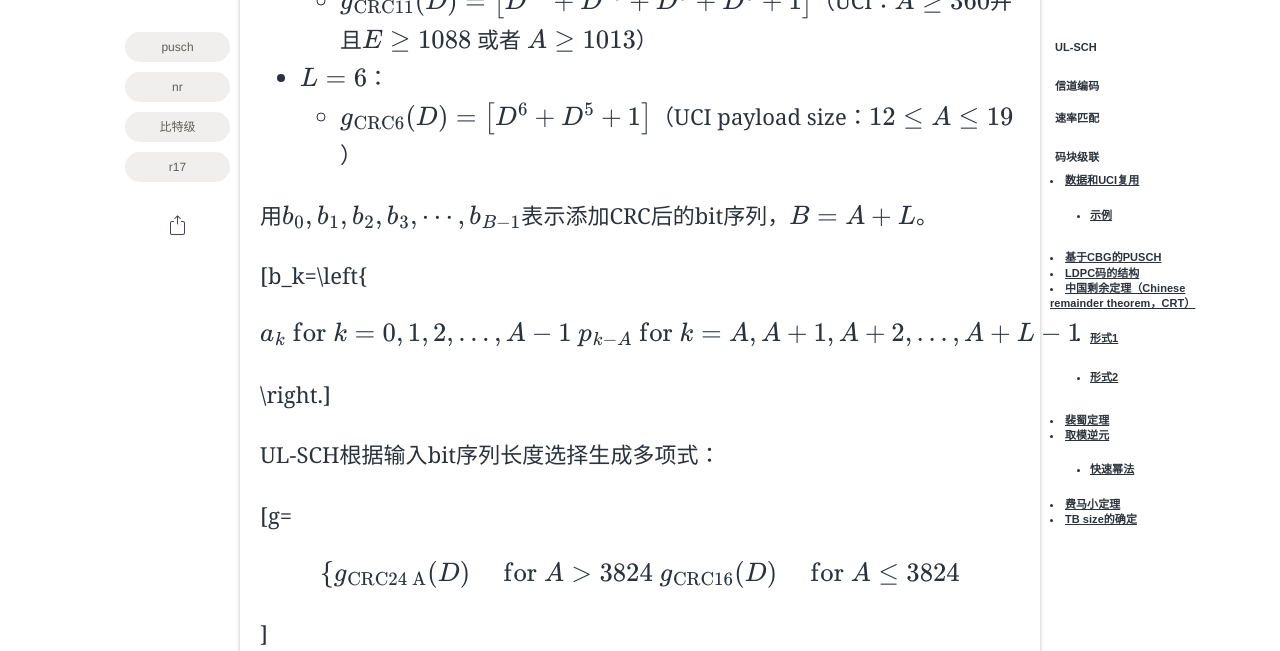
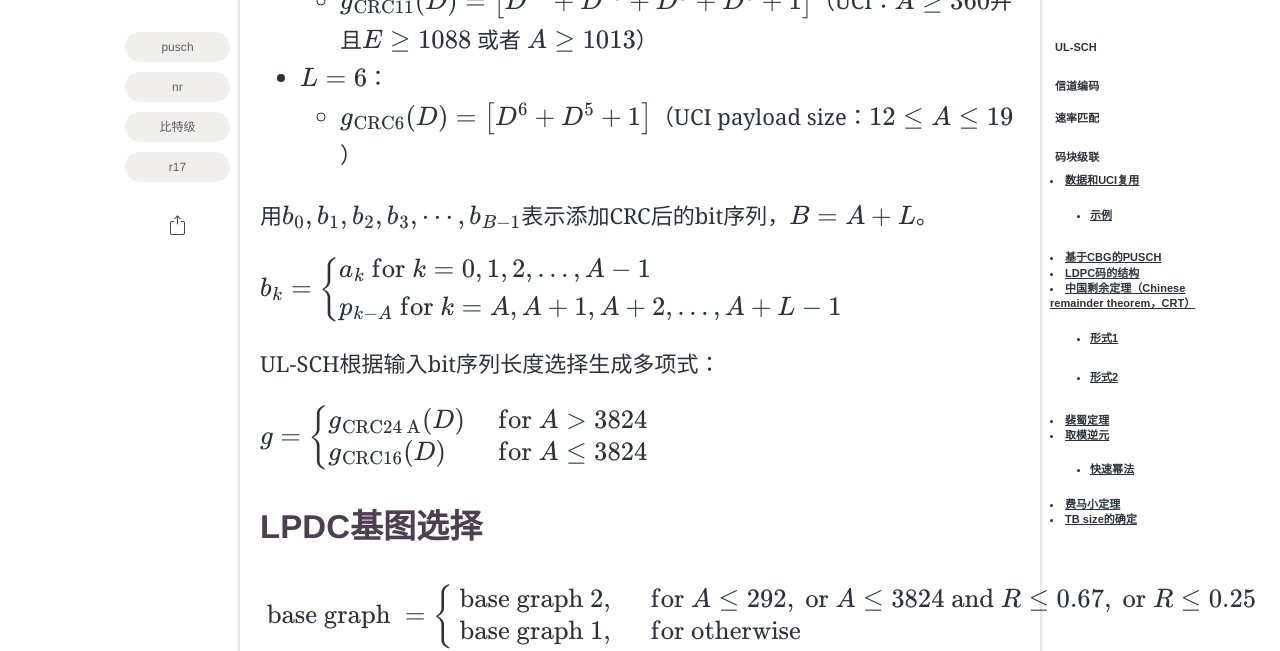
Before and after one commit to Monkey-D-Dragon/Monkey-D-Dragon.github.io, a Jekyll site: the page built from _posts/2023-03-28-NR-PUSCH比特级.md, in a window 1280 px wide and 1400 px high, scrolled down 1878 px, cut to the strip 0-651 px from the top of the window. Built offline with Jekyll 4.4.1, drawn with Linux system fonts in a browser that asks for light colours; some web fonts are replaced; formulas are drawn with MathJax 3; some of the changed text lies outside the part shown.

Commit message:
Update 2023-03-28-NR-PUSCH比特级.md

```diff
--- a/_posts/2023-03-28-NR-PUSCH比特级.md
+++ b/_posts/2023-03-28-NR-PUSCH比特级.md
@@ -50,20 +50,20 @@ toc: yes # leave empty or erase for no TOC
 
 用$b_0, b_1, b_2, b_3, \cdots, b_{B-1}$表示添加CRC后的bit序列，$B=A+L$。
 
-$$
+\$$
 b_k=\left\{\begin{array}{l}a_k \text { for } k=0,1,2, \ldots, A-1 \\ p_{k-A} \text { for } k=A, A+1, A+2, \ldots, A+L-1\end{array}\right.
 $$
 
 UL-SCH根据输入bit序列长度选择生成多项式：
 
-$$
+\$$
 g= \begin{cases}g_{\mathrm{CRC} 24 \mathrm{~A}}(D) & \text { for } A>3824 \\ g_{\mathrm{CRC} 16}(D) & \text { for } A \leq 3824\end{cases}
 $$
 
 
 ## LPDC基图选择
 
-$$
+\$$
 \text { base graph }= \begin{cases}\text { base graph 2, } & \text { for } A \leq 292, \text { or } A \leq 3824 \text { and } R \leq 0.67, \text { or } R \leq 0.25 \\ \text { base graph } 1, & \text { for otherwise }\end{cases}
 $$
 
@@ -145,7 +145,7 @@ LPDC的速率匹配包括比特选择和比特交织。比特交织是为了对
 
 	每个码块信道编码后包含超量的校验比特。这样根据实际可传输的比特数$G$，决定每个码块可用的比特数，按照下面公式平均分配：
 
-	$$
+	\$$
 	E_r=N_L \cdot Q_m \cdot\left\lceil\frac{G}{N_L \cdot Q_m \cdot C^{\prime}}\right\rceil
 	$$
 
@@ -266,7 +266,7 @@ $k_0$的确定见下表。
 
 编码后的CG-UCI（没有HARQ-ACK）：
 
-$$
+\$$
 \mathrm{g}_0^{\text {CG-UCI }}, \mathrm{g}_1^{\text {CG-UCI }}, \mathrm{g}_2^{\text {CG-UCI }}, \mathrm{g}_3^{\text {CG-UCI }}, \ldots, \mathrm{g}_{G^{C G-U C I}-1}^{\text {CG-UI }}
 $$
 
@@ -282,19 +282,19 @@ $\Phi_l^{\mathrm{UL}-\mathrm{SCH}}$表示符号$l$上可以给UL-SCH用的RE的
 
 用
 
-$$
+\$$
 M_{\mathrm{sc}}^{\mathrm{UL}-\mathrm{SCH}}(l)=\left|\Phi_l^{\mathrm{UL}-\mathrm{SCH}}\right|
 $$
 
 表示集合
 
-$$
+\$$
 \left|\Phi_l^{\mathrm{UL}-\mathrm{SCH}}\right|
 $$
 
 中的元素个数，y用
 
-$$
+\$$
 \Phi_l^{\mathrm{UL}-\mathrm{SCH}}(j)
 $$
 
@@ -302,7 +302,7 @@ $$
 
 用
 
-$$
+\$$
 \Phi_l^{\mathrm{UCI}}
 $$
 
@@ -310,7 +310,7 @@ $$
 
 用
 
-$$
+\$$
 M_{\mathrm{sc}}^{\mathrm{UCI}}(l)=\left|\Phi_l^{\mathrm{UCI}}\right|
 $$
 
@@ -358,15 +358,15 @@ $$
 - $N_L$是层数。
 - 调制阶数$Q_m$。
 
-$$
+\$$
 M_1=\sum^{l = N_{\text{symb,hop}}^{\text{PUSCH}}(1)-1}_{l = 0}{M_{SC}^{UCI}(l)}
 $$
 
-$$
+\$$
 M_2=\sum^{l = N_{\text{symb,hop}}^{\text{PUSCH}}(1)+N_{\text{symb,hop}}^{\text{PUSCH}}(2)-1}_{l = N_{\text{symb,hop}}^{\text{PUSCH}}(1)}{M_{SC}^{UCI}(l)}
 $$
 
-$$
+\$$
 M_3=\sum^{l = N_{\text{symb,hop}}^{\text{PUSCH}}(1)-1}_{l = l^{(1)}}{M_{SC}^{UCI}(l)}
 $$
 
@@ -529,7 +529,7 @@ Form the **codeword** by reading the bits frequency first and time next approach
 
 确定CBG的个数：
 
-$$
+\$$
 M=\min (N, C)
 $$
 
@@ -539,15 +539,15 @@ $N$是每个TB的最大CBG个数，由*PUSCH-ServingCellConfig*中的*maxCodeBlo
 
 确定CBG中包含的CB：
 
-$$
+\$$
 M_1=\bmod (C, M)
 $$
 
-$$
+\$$
 K_1=\left\lceil\frac{C}{M}\right\rceil
 $$
 
-$$
+\$$
 K_2=\left\lfloor\frac{C}{M}\right\rfloor
 $$
 
@@ -588,7 +588,7 @@ BG2共有42行52列。顶部的4行10列是核心矩阵。最下面的22行是
 
 已知正整数$n_1, \ldots, n_k>1$两两互质，定义$N=\prod_{i=1}^k n_i$和$N_i=\frac{N}{n_i}$，那么下面的同余方程组在$0 \leq x<N$区间上有且仅有一个解。
 
-$$
+\$$
 \begin{aligned}
 & x \equiv a_1\left(\bmod n_1\right) \\
 & x \equiv a_2\left(\bmod n_2\right) \\
@@ -599,13 +599,13 @@ $$
 
 由于$\operatorname{gcd}\left(n_i, N_i\right)=1 \quad \forall i \in\{1,2, \ldots, k\}$，根据裴蜀定理可知：对于每一个$i \in\{1, \ldots, k\}$，存在整数$M_i, m_i$，使得$M_i N_i+m_i n_i=1$。这样同余方程组的一个特解可以表示为：
 
-$$
+\$$
 x_0=\sum_{i=1}^k a_i M_i N_i
 $$
 
 通解：
 
-$$
+\$$
 x=N q+x_0
 $$
 
@@ -615,13 +615,13 @@ $$
 
 对于模12来说，取$n_1=3,n_2=4$，有$N=12,N_1=12/3=4,N_2=12/4=3$，得到特解为：
 
-$$
+\$$
 x_0=a_1 M_1 N_1+a_2 M_2 N_2
 $$
 
 其中，
 
-$$
+\$$
 \
 \begin{aligned}
 & M_1 N_1+m_1 n_1=1 \\
@@ -638,13 +638,13 @@ $$
 
 这样特解改写成
 
-$$
+\$$
 x_0=a_1(1-3m_1)+a_2(1-4m_2)
 $$
 
 取$m_1=-1,m_2=1$（保证$M_1,M_2$是整数），得到
 
-$$
+\$$
 x_0=4a_1-3a_2
 $$
 
@@ -654,13 +654,13 @@ $$
 
 假设整数$m_1,m_2, \cdots, m_n$两两互质，那么对任意的整数$a_1,a_2, \cdots, a_n$，下面的同余方程组存在整数解
 
-$$
+\$$
 x \equiv \sum_{i=1}^n a_i \times \frac{N}{m_i} \times\left[\left(\frac{N}{m_i}\right)^{-1}\right]_{m_i}(\bmod N)
 $$
 
 这里的$\left[\left(\frac{N}{m_i}\right)^{-1}\right]_{m_i}$表示$\frac{N}{m_i}$在模$m_i$意义下的逆元，$N=m_1m_2 \cdots m_n$。
 
-$$
+\$$
 \left\{\begin{array}{l}
 x \equiv a_1\left(\bmod m_1\right) \\
 x \equiv a_2\left(\bmod m_2\right) \\
@@ -677,7 +677,7 @@ $$
 
 对于模12来说，取$n=2,m_1=3,m_2=4,N=12$，得到：
 
-$$
+\$$
 \left\{\begin{array}{l}
 x \equiv a_1\left(\bmod 3\right) \\
 x \equiv a_2\left(\bmod 4\right) \\
@@ -687,13 +687,13 @@ $$
 
 对模$m_1$的逆元，可以用快速幂法：
 
-$$
+\$$
 \left[\left(\frac{N}{m_1}\right)^{-1}\right]_{m_1}=\left[\left(4\right)^{-1}\right]_{3},x_{m_1}\equiv4^{3-2}(\bmod 3) \rightarrow x_{m_1}\bmod 3=4\bmod 3=1 \rightarrow x_{m_1}=1+3s_1
 $$
 
 对模$m_2$的逆元，不能用快速幂法，因为$m_2$不是质数
 
-$$
+\$$
 \left[\left(\frac{N}{m_2}\right)^{-1}\right]_{m_2}=\left[\left(3\right)^{-1}\right]_{4}
 $$
 
@@ -701,19 +701,19 @@ $$
 
 所以，
 
-$$
+\$$
 \sum_{i=1}^n a_i \times \frac{N}{m_i} \times\left[\left(\frac{N}{m_i}\right)^{-1}\right]_{m_i}=4a_1(1+3s_1)+a_2(1+4s_2)
 $$
 
 同余方程组的解为
 
-$$
+\$$
 x \equiv (4a_1(1+3s_1)+a_2(1+4s_2))(\bmod 12)
 $$
 
 也就是
 
-$$
+\$$
 x \bmod 12 = (4a_1(1+3s_1)+a_2(1+4s_2)) \bmod 12
 $$
 
@@ -721,7 +721,7 @@ $$
 
 取$s_1=0,s_2=-1$，得到
 
-$$
+\$$
 x=4a_1-3a_2
 $$
 
@@ -787,14 +787,14 @@ $$
 4. 如果$N_{\text {inf } o} \leq 3824$，
 
 	- 计算$N_{\text {info }}^{\prime}=\max \left(24,2^n \cdot\left\lfloor\frac{N_{\text {info }}}{2^n}\right\rfloor\right)$，
-	$$n=\max \left(3,\left\lfloor\log _2\left(N_{\inf o}\right)\right\rfloor-6\right)$$
+	\$$n=\max \left(3,\left\lfloor\log _2\left(N_{\inf o}\right)\right\rfloor-6\right)$$
 	- 查找Table 5.1.3.2-1，找到不小于$N_{\inf o}^{\prime}$的最接近的TBS。
 	- ![image-20230331160442364](https://user-images.githubusercontent.com/115327603/230346302-7eab389f-4c6e-4ce0-b4c7-dee9b6c51d31.png)
 
 5. 如果$N_{\text {inf } o}>3824$，
 
 	- 计算$N_{\text {inf o }}^{\prime}=\max \left(3840,2^n \times \operatorname{round}\left(\frac{N_{\text {info }}-24}{2^n}\right)\right)$
-	$$n=\left\lfloor\log _2\left(N_{\inf o}-24\right)\right\rfloor-5$$
+	\$$n=\left\lfloor\log _2\left(N_{\inf o}-24\right)\right\rfloor-5$$
 	- ![image-20230331161353223](https://user-images.githubusercontent.com/115327603/230346438-5ef2e1dc-f88b-4def-9e64-8ff29023c97d.png)
 
 如果，
```
